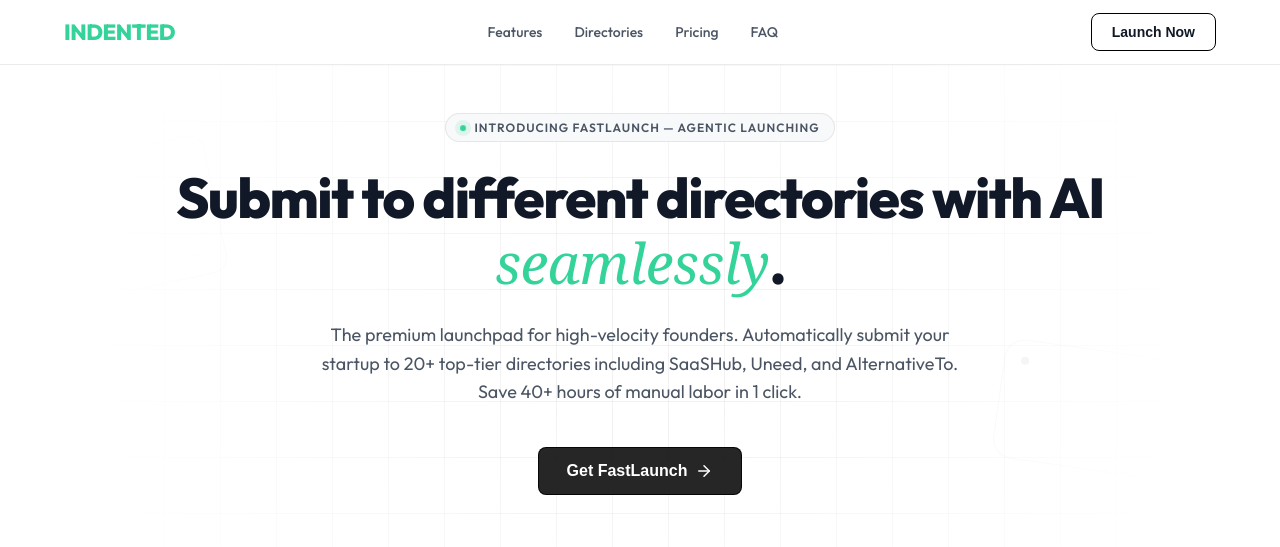
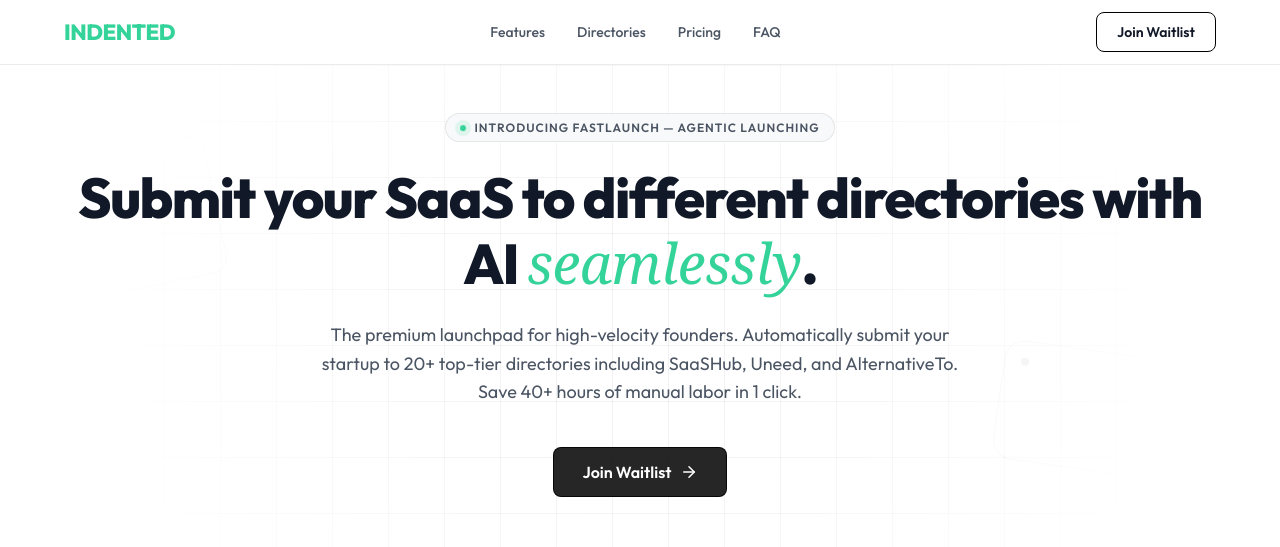
Before and after one commit to kingofalldevs/indented-app, a Next.js app: page / in a window 1280 px wide. Shown: the top 547 px of the page. Built offline with nearby package versions, Linux system fonts and the light colour scheme; a web font is replaced by a local one.

Commit message:
feat: link all CTA buttons on page to google forms waitlist

```diff
--- a/src/app/globals.css
+++ b/src/app/globals.css
@@ -1117,197 +1117,11 @@ a {
   padding: 100px 0;
   border-top: 1px solid var(--border-light);
   background-color: var(--bg-secondary);
-}
-
-.faq-title {
-  font-size: 40px;
-  font-weight: 800;
-  letter-spacing: -1px;
-  text-align: center;
-  margin-bottom: 16px;
-}
-
-.faq-subtitle {
-  font-size: 16px;
-  color: var(--fg-secondary);
-  text-align: center;
-  max-width: 500px;
-  margin: 0 auto 60px auto;
-}
-
-.faq-grid {
-  max-width: 760px;
-  margin: 0 auto;
-  display: flex;
-  flex-direction: column;
-  gap: 16px;
-}
-
-.faq-item {
-  border-radius: 12px;
-  border: 1px solid var(--border-light);
-  background-color: var(--bg-primary);
-  overflow: hidden;
-  transition: border-color 0.2s ease;
-}
-
-.faq-item:hover {
-  border-color: var(--border-medium);
-}
-
-.faq-question {
-  width: 100%;
-  display: flex;
-  align-items: center;
-  justify-content: space-between;
-  padding: 24px;
-  background: none;
-  border: none;
-  color: var(--fg-primary);
-  font-size: 16px;
-  font-weight: 600;
-  text-align: left;
-  cursor: pointer;
-}
-
-.faq-answer {
-  max-height: 0;
-  overflow: hidden;
-  padding: 0 24px;
-  color: var(--fg-secondary);
-  font-size: 14px;
-  line-height: 1.6;
-  transition: all 0.3s cubic-bezier(0.16, 1, 0.3, 1);
-}
-
-.faq-item.active .faq-answer {
-  max-height: 200px;
-  padding-bottom: 24px;
-}
-
-.faq-icon {
-  transition: transform 0.3s cubic-bezier(0.16, 1, 0.3, 1);
-}
-
-.faq-item.active .faq-icon {
-  transform: rotate(45deg);
-}
-
-/* Footer */
-.footer {
-  padding: 80px 0 40px 0;
-  border-top: 1px solid var(--border-light);
-  background-color: var(--bg-primary);
-}
-
-.footer-top {
-  display: flex;
-  justify-content: space-between;
-  margin-bottom: 60px;
-}
-
-@media (max-width: 768px) {
-  .footer-top {
-    flex-direction: column;
-    gap: 40px;
-  }
-}
-
-.footer-brand {
-  max-width: 320px;
-}
-
-.footer-desc {
-  font-size: 14px;
-  color: var(--fg-secondary);
-  margin-top: 16px;
-  line-height: 1.5;
-}
-
-.footer-links-grid {
-  display: grid;
-  grid-template-columns: repeat(3, 1fr);
-  gap: 60px;
-}
-
-@media (max-width: 480px) {
-  .footer-links-grid {
-    grid-template-columns: repeat(2, 1fr);
-    gap: 30px;
-  }
-}
-
-.footer-column-title {
-  font-size: 12px;
-  font-weight: 700;
-  text-transform: uppercase;
-  letter-spacing: 1px;
-  color: var(--fg-muted);
-  margin-bottom: 20px;
-}
-
-.footer-links {
-  list-style: none;
-  display: flex;
-  flex-direction: column;
-  gap: 12px;
-}
-
-.footer-link {
-  font-size: 14px;
-  color: var(--fg-secondary);
-  transition: color 0.2s ease;
-}
-
-.footer-link:hover {
-  color: var(--fg-primary);
-}
-
-.footer-bottom {
-  display: flex;
-  justify-content: space-between;
-  align-items: center;
-  padding-top: 40px;
-  border-top: 1px solid var(--border-light);
-}
-
-@media (max-width: 640px) {
-  .footer-bottom {
-    flex-direction: column;
-    gap: 20px;
-    align-items: flex-start;
-  }
-}
-
-.footer-copyright {
-  font-size: 13px;
-  color: var(--fg-muted);
-}
-
-.footer-socials {
-  display: flex;
-  gap: 16px;
-}
-
-.social-link {
-  color: var(--fg-muted);
-  transition: color 0.2s ease;
-}
-
-.social-link:hover {
-  color: var(--fg-primary);
-}
-
-/* AI-Assisted Submission Features Section */
-.features-section {
-  background-color: var(--bg-primary);
-  padding: 100px 0;
   position: relative;
   overflow: hidden;
 }
 
-/* Same black outlined transparent grid pattern as the hero */
-.features-section::before {
+.faq::before {
   content: '';
   position: absolute;
   inset: 0;
@@ -1320,6 +1134,250 @@ a {
   pointer-events: none;
 }
 
+.faq::after {
+  content: '';
+  position: absolute;
+  inset: 0;
+  background: radial-gradient(circle at 50% 50%, rgba(255, 255, 255, 0) 15%, var(--bg-secondary) 78%);
+  z-index: 2;
+  pointer-events: none;
+}
+
+.faq .container {
+  position: relative;
+  z-index: 3;
+}
+
+.faq-title {
+  font-size: 40px;
+  font-weight: 800;
+  letter-spacing: -1px;
+  text-align: center;
+  margin-bottom: 16px;
+}
+
+.faq-subtitle {
+  font-size: 16px;
+  color: var(--fg-secondary);
+  text-align: center;
+  max-width: 500px;
+  margin: 0 auto 60px auto;
+}
+
+.faq-grid {
+  max-width: 760px;
+  margin: 0 auto;
+  display: flex;
+  flex-direction: column;
+  gap: 16px;
+}
+
+.faq-item {
+  border-radius: 12px;
+  border: 1px solid var(--border-light);
+  background-color: var(--bg-primary);
+  overflow: hidden;
+  transition: border-color 0.2s ease;
+}
+
+.faq-item:hover {
+  border-color: var(--border-medium);
+}
+
+.faq-question {
+  width: 100%;
+  display: flex;
+  align-items: center;
+  justify-content: space-between;
+  padding: 24px;
+  background: none;
+  border: none;
+  color: var(--fg-primary);
+  font-size: 16px;
+  font-weight: 600;
+  text-align: left;
+  cursor: pointer;
+}
+
+.faq-answer {
+  max-height: 0;
+  overflow: hidden;
+  padding: 0 24px;
+  color: var(--fg-secondary);
+  font-size: 14px;
+  line-height: 1.6;
+  transition: all 0.3s cubic-bezier(0.16, 1, 0.3, 1);
+}
+
+.faq-item.active .faq-answer {
+  max-height: 200px;
+  padding-bottom: 24px;
+}
+
+.faq-icon {
+  transition: transform 0.3s cubic-bezier(0.16, 1, 0.3, 1);
+}
+
+.faq-item.active .faq-icon {
+  transform: rotate(45deg);
+}
+
+/* Footer */
+.footer {
+  padding: 80px 0 40px 0;
+  border-top: 1px solid var(--border-light);
+  background-color: var(--bg-primary);
+  position: relative;
+  overflow: hidden;
+}
+
+.footer::before {
+  content: '';
+  position: absolute;
+  inset: 0;
+  background-image:
+    linear-gradient(to right, rgba(0, 0, 0, 0.05) 1px, transparent 1px),
+    linear-gradient(to bottom, rgba(0, 0, 0, 0.05) 1px, transparent 1px);
+  background-size: 56px 56px;
+  background-position: center top;
+  z-index: 1;
+  pointer-events: none;
+}
+
+.footer::after {
+  content: '';
+  position: absolute;
+  inset: 0;
+  background: radial-gradient(circle at 50% 50%, rgba(255, 255, 255, 0) 15%, var(--bg-primary) 78%);
+  z-index: 2;
+  pointer-events: none;
+}
+
+.footer .container {
+  position: relative;
+  z-index: 3;
+}
+
+.footer-top {
+  display: flex;
+  justify-content: space-between;
+  margin-bottom: 60px;
+}
+
+@media (max-width: 768px) {
+  .footer-top {
+    flex-direction: column;
+    gap: 40px;
+  }
+}
+
+.footer-brand {
+  max-width: 320px;
+}
+
+.footer-desc {
+  font-size: 14px;
+  color: var(--fg-secondary);
+  margin-top: 16px;
+  line-height: 1.5;
+}
+
+.footer-links-grid {
+  display: grid;
+  grid-template-columns: repeat(3, 1fr);
+  gap: 60px;
+}
+
+@media (max-width: 480px) {
+  .footer-links-grid {
+    grid-template-columns: repeat(2, 1fr);
+    gap: 30px;
+  }
+}
+
+.footer-column-title {
+  font-size: 12px;
+  font-weight: 700;
+  text-transform: uppercase;
+  letter-spacing: 1px;
+  color: var(--fg-muted);
+  margin-bottom: 20px;
+}
+
+.footer-links {
+  list-style: none;
+  display: flex;
+  flex-direction: column;
+  gap: 12px;
+}
+
+.footer-link {
+  font-size: 14px;
+  color: var(--fg-secondary);
+  transition: color 0.2s ease;
+}
+
+.footer-link:hover {
+  color: var(--fg-primary);
+}
+
+.footer-bottom {
+  display: flex;
+  justify-content: space-between;
+  align-items: center;
+  padding-top: 40px;
+  border-top: 1px solid var(--border-light);
+}
+
+@media (max-width: 640px) {
+  .footer-bottom {
+    flex-direction: column;
+    gap: 20px;
+    align-items: flex-start;
+  }
+}
+
+.footer-copyright {
+  font-size: 13px;
+  color: var(--fg-muted);
+}
+
+.footer-socials {
+  display: flex;
+  gap: 16px;
+}
+
+.social-link {
+  color: var(--fg-muted);
+  transition: color 0.2s ease;
+}
+
+.social-link:hover {
+  color: var(--fg-primary);
+}
+
+/* AI-Assisted Submission Features Section */
+.features-section {
+  background-color: var(--bg-primary);
+  padding: 100px 0;
+  position: relative;
+  overflow: hidden;
+}
+
+/* Same black outlined transparent grid pattern as the hero */
+.features-section::before {
+  content: '';
+  position: absolute;
+  inset: 0;
+  background-image:
+    linear-gradient(to right, rgba(0, 0, 0, 0.05) 1px, transparent 1px),
+    linear-gradient(to bottom, rgba(0, 0, 0, 0.05) 1px, transparent 1px);
+  background-size: 56px 56px;
+  background-position: center top;
+  z-index: 1;
+  pointer-events: none;
+}
+
 /* Radial gradient mask to fade the grid toward edges */
 .features-section::after {
   content: '';
--- a/src/app/layout.tsx
+++ b/src/app/layout.tsx
@@ -71,35 +71,15 @@ export default function RootLayout({
     "offers": [
       {
         "@type": "Offer",
-        "price": "19.90",
+        "price": "0",
         "priceCurrency": "USD",
-        "name": "Launch Single Plan",
-        "priceSpecification": {
-          "@type": "UnitPriceSpecification",
-          "price": "19.90",
-          "priceCurrency": "USD",
-          "referenceQuantity": {
-            "@type": "QuantitativeValue",
-            "value": "1",
-            "unitCode": "MON"
-          }
-        }
+        "name": "Free Trial — 1 Launch"
       },
       {
         "@type": "Offer",
-        "price": "50.00",
+        "price": "30.00",
         "priceCurrency": "USD",
-        "name": "Launch Unlimited Plan",
-        "priceSpecification": {
-          "@type": "UnitPriceSpecification",
-          "price": "50.00",
-          "priceCurrency": "USD",
-          "referenceQuantity": {
-            "@type": "QuantitativeValue",
-            "value": "1",
-            "unitCode": "MON"
-          }
-        }
+        "name": "Pay Per Launch — 30+ High-Authority Sites"
       }
     ]
   };
--- a/src/app/page.tsx
+++ b/src/app/page.tsx
@@ -139,12 +139,9 @@ export default function Home() {
             <a href="#faq" className="nav-link">FAQ</a>
           </div>
 
-          <button className="nav-cta" onClick={() => {
-            const el = document.getElementById("pricing");
-            if (el) el.scrollIntoView({ behavior: "smooth" });
-          }}>
-            Launch Now
-          </button>
+          <a href="https://docs.google.com/forms/d/e/1FAIpQLSfuvPq7rPASFY0wUuVDJT2iivYEtle29wrTK1gGoNeR6o_nuw/viewform" className="nav-cta" target="_blank" rel="noopener noreferrer">
+            Join Waitlist
+          </a>
         </div>
       </nav>
 
@@ -159,7 +156,7 @@ export default function Home() {
           </div>
 
           <h1 className="hero-title">
-            Submit to different directories with AI <span>seamlessly</span>.
+            Submit your SaaS to different directories with AI <span>seamlessly</span>.
           </h1>
 
           <p className="hero-subtitle">
@@ -167,12 +164,14 @@ export default function Home() {
           </p>
 
           <div className="hero-actions">
-            <button className="btn btn-primary" onClick={() => {
-              const el = document.getElementById("pricing");
-              if (el) el.scrollIntoView({ behavior: "smooth" });
-            }}>
-              Get FastLaunch <ArrowRight size={18} />
-            </button>
+            <a
+              href="https://docs.google.com/forms/d/e/1FAIpQLSfuvPq7rPASFY0wUuVDJT2iivYEtle29wrTK1gGoNeR6o_nuw/viewform"
+              target="_blank"
+              rel="noopener noreferrer"
+              className="btn btn-primary"
+            >
+              Join Waitlist <ArrowRight size={18} />
+            </a>
           </div>
 
 
@@ -281,43 +280,43 @@ export default function Home() {
           <div className="pricing-testimonials-layout">
             {/* Pricing Cards */}
             <div className="pricing-grid">
-              {/* $19.90 Launch Single Card */}
+              {/* Free Trial Card */}
               <div className="pricing-card">
-                <span className="pricing-name">Launch Single</span>
-                <p className="pricing-desc">Perfect for launching a single SaaS product or landing page.</p>
+                <span className="pricing-name">Free Trial</span>
+                <p className="pricing-desc">Try FastLaunch once on us — no credit card required.</p>
                 <div className="pricing-price-box">
-                  <span className="pricing-price">$19.90</span>
-                  <span className="pricing-term">/ month</span>
+                  <span className="pricing-price">$0</span>
+                  <span className="pricing-term">/ one launch</span>
                 </div>
-                <button className="pricing-btn pricing-btn-secondary" onClick={() => alert("Proceeding to premium secure checkout...")}>
-                  Select Launch Single
-                </button>
+                <a href="https://docs.google.com/forms/d/e/1FAIpQLSfuvPq7rPASFY0wUuVDJT2iivYEtle29wrTK1gGoNeR6o_nuw/viewform" className="pricing-btn pricing-btn-secondary" target="_blank" rel="noopener noreferrer">
+                  Join Waitlist
+                </a>
                 <div className="pricing-features">
-                  <div className="pricing-feature"><Check size={14} /><span>Launch 1 Startup</span></div>
-                  <div className="pricing-feature"><Check size={14} /><span>Submission to 20 Directories</span></div>
-                  <div className="pricing-feature"><Check size={14} /><span>Standard Backlink Speed</span></div>
-                  <div className="pricing-feature"><Check size={14} /><span>API Listing Reports</span></div>
+                  <div className="pricing-feature"><Check size={14} /><span>1 Free Launch</span></div>
+                  <div className="pricing-feature"><Check size={14} /><span>30+ High-Authority Directories</span></div>
+                  <div className="pricing-feature"><Check size={14} /><span>AI-Powered Auto-Fill</span></div>
+                  <div className="pricing-feature"><Check size={14} /><span>Backlink Report Included</span></div>
                 </div>
               </div>
 
-              {/* $50.00 Launch Unlimited Card */}
+              {/* $30 Per Launch Card */}
               <div className="pricing-card premium">
-                <span className="pricing-badge">Founder Special</span>
-                <span className="pricing-name">Launch Unlimited</span>
-                <p className="pricing-desc">Launch as many startups as you can build. The ultimate execution tier.</p>
+                <span className="pricing-badge">Most Popular</span>
+                <span className="pricing-name">Pay Per Launch</span>
+                <p className="pricing-desc">Submit your SaaS to 30+ high-authority sites instantly with our AI agent.</p>
                 <div className="pricing-price-box">
-                  <span className="pricing-price">$50.00</span>
-                  <span className="pricing-term">/ month</span>
+                  <span className="pricing-price">$30</span>
+                  <span className="pricing-term">/ launch</span>
                 </div>
-                <button className="pricing-btn pricing-btn-primary" onClick={() => alert("Proceeding to premium secure checkout...")}>
-                  Get Launch Unlimited
-                </button>
+                <a href="https://docs.google.com/forms/d/e/1FAIpQLSfuvPq7rPASFY0wUuVDJT2iivYEtle29wrTK1gGoNeR6o_nuw/viewform" className="pricing-btn pricing-btn-primary" target="_blank" rel="noopener noreferrer">
+                  Join Waitlist
+                </a>
                 <div className="pricing-features">
-                  <div className="pricing-feature"><Check size={14} /><span className="pricing-feature-bold">Unlimited Startups</span></div>
-                  <div className="pricing-feature"><Check size={14} /><span>Submission to 20 Directories</span></div>
-                  <div className="pricing-feature"><Check size={14} /><span>Instant Priority Queue API</span></div>
-                  <div className="pricing-feature"><Check size={14} /><span>Auto SEO indexing refreshers</span></div>
-                  <div className="pricing-feature"><Check size={14} /><span>Dedicated launch manager support</span></div>
+                  <div className="pricing-feature"><Check size={14} /><span className="pricing-feature-bold">30+ High-Authority Sites</span></div>
+                  <div className="pricing-feature"><Check size={14} /><span>AI-Powered Form Autofill</span></div>
+                  <div className="pricing-feature"><Check size={14} /><span>Priority Submission Queue</span></div>
+                  <div className="pricing-feature"><Check size={14} /><span>SEO Backlink Report</span></div>
+                  <div className="pricing-feature"><Check size={14} /><span>Dedicated Launch Support</span></div>
                 </div>
               </div>
             </div>
```
Also changed, not shown: public/hero-bg.jpg (deleted).
